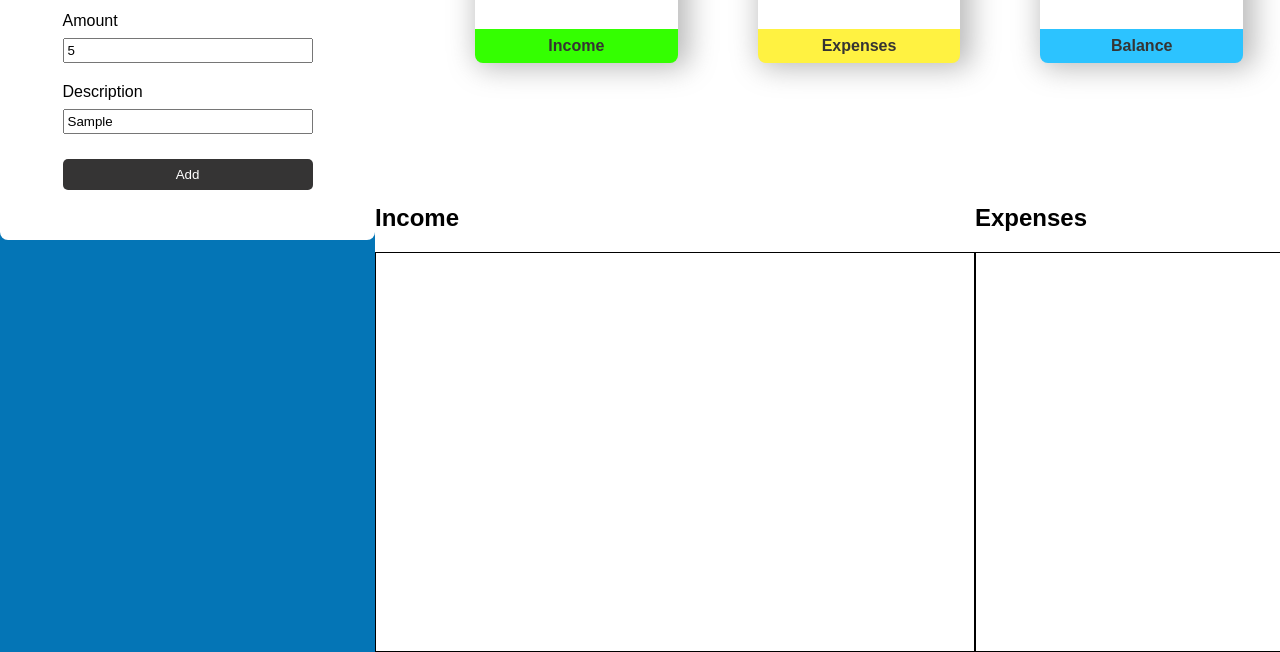
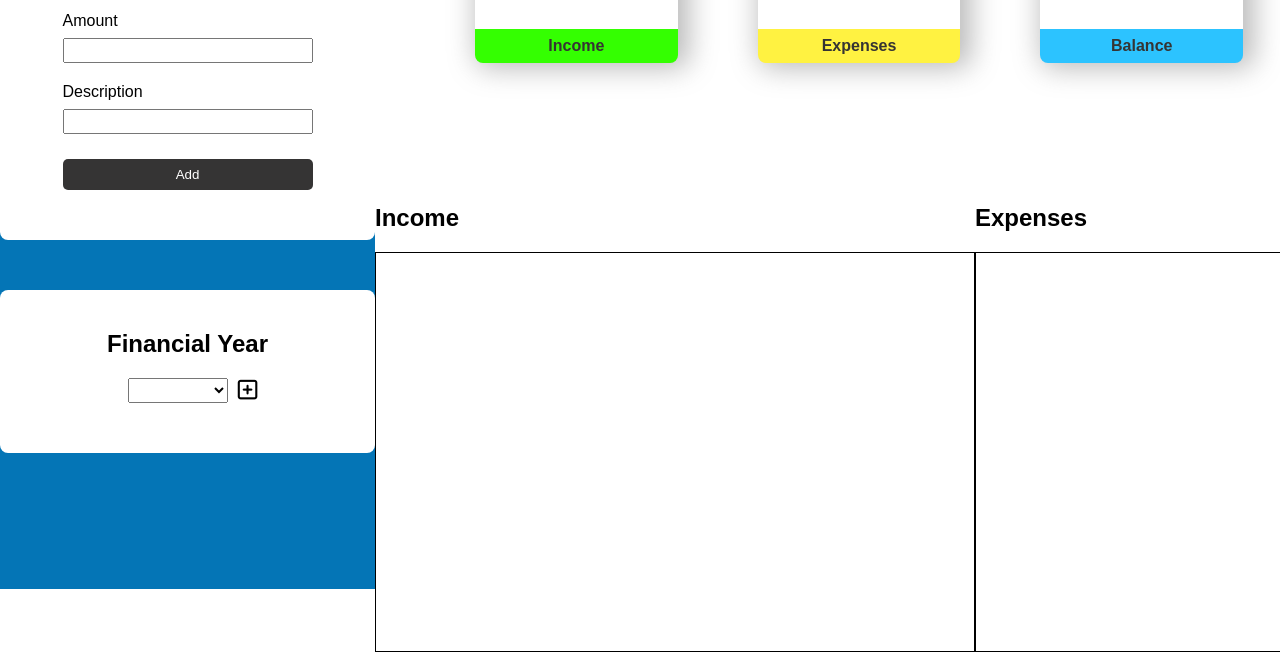
Before and after one commit to CourtneeM/finman-project, a website: page index.html in a window 1280 px wide. Both pictures are taken after typing "5", "Sample" into the empty fields and a click on the button "Add". Shown: the part 226-878 px from the top of the page. Drawn offline with Linux system fonts and the light colour scheme.

Commit message:
Add form field for new financial year

```diff
--- a/index.html
+++ b/index.html
@@ -3,6 +3,8 @@
   <head>
     <meta charset="UTF-8">
     <meta name="viewport" content="width=device-width, initial-scale=1.0">
+    <script src="https://kit.fontawesome.com/953969d2ff.js" crossorigin="anonymous"></script>
+
     <link rel="stylesheet" href="./css/style.css">
     <title>Finman</title>
   </head>
@@ -13,7 +15,7 @@
     <main>
       <section class="user-input-section">
         <div class="user-inputs">
-          <div class="category-selector">
+          <div class="transaction-selector">
             <label for="transaction-type">Transaction Type</label>
             <br />
             <select name="transaction-type" id="transaction-type">
@@ -31,7 +33,14 @@
             <br />
             <input type="text" id="description">
           </div>
-          <button>Add</button>
+          <button id="add-transaction-btn">Add</button>
+        </div>
+        <div class="financial-years">
+          <h2>Financial Year</h2>
+          <div class="select-financial-year">
+            <select name="financial-year" id="financial-year"></select>
+            <i class="far fa-plus-square"></i>
+          </div>
         </div>
       </section>
       <section class="finance-display-section">
--- a/index.js
+++ b/index.js
@@ -6,8 +6,8 @@ class MonthlyFinances {
     this.expenseTracker = [];
   }
 
-  income(description, amount) {
-    this.incomeTracker.push({description, amount});
+  income(amount, description) {
+    this.incomeTracker.push({amount, description});
   }
 
   deleteIncome(index) {
@@ -22,8 +22,8 @@ class MonthlyFinances {
     return totalIncome;
   }
 
-  expenses(description, amount) {
-    this.expenseTracker.push({description, amount});
+  expenses(amount, description) {
+    this.expenseTracker.push({amount, description});
   }
 
   deleteExpense(index) {
@@ -43,6 +43,19 @@ class MonthlyFinances {
   }
 };
 
+const userInputHandler = (() => {
+  const addBtn = document.getElementById('add-transaction-btn');
+  addBtn.addEventListener('click', () => {
+    const transactionType = document.querySelector('select').value;
+    const amount = document.getElementById('amount');
+    const description = document.getElementById('description');
+
+    finances[2020].january[transactionType](Number(amount.value), description.value);
+    amount.value = "";
+    description.value = "";
+  });
+})();
+
 function newFinancialYear(year) {
   const months = ['january', 'february', 'march', 'april', 'may', 'june', 'july', 'august', 'september', 'october', 'november', 'december'];
   finances[year] = {};
@@ -52,4 +65,3 @@ function newFinancialYear(year) {
 }
 
 newFinancialYear(2020);
-newFinancialYear(2021);
--- a/scss/style.scss
+++ b/scss/style.scss
@@ -20,12 +20,14 @@ header {
 
 main {
   display: flex;
-  min-height: 92vh;
+  height: 92.2vh;
 }
 
 .user-input-section {
   flex-basis: 500px;
   background-color: #0475b6;
+}
+
 .user-inputs {
   display: flex;
   flex-direction: column;
@@ -52,6 +54,33 @@ main {
     background-color: #353434;
     border: none;
     border-radius: 5px;
+    cursor: pointer;
+  }
+}
+
+.financial-years {
+  display: flex;
+  flex-direction: column;
+  justify-content: center;
+  align-items: center;
+  width: 375px;
+  margin: 50px auto 0;
+  padding: 40px 0 50px;
+  background-color: #fff;
+  border-radius: 8px;
+  h2 {
+    margin-top: 0;
+  }
+  .select-financial-year {
+    display: flex;
+    align-items: center;
+    select {
+      width: 100px;
+      margin: 0 10px;
+      padding: 3px;
+    }
+    i {
+      font-size: 1.4rem;
       cursor: pointer;
     }
   }
```
Also changed, not shown: css/style.css. Lines whose indentation alone changed are shown as unchanged.
